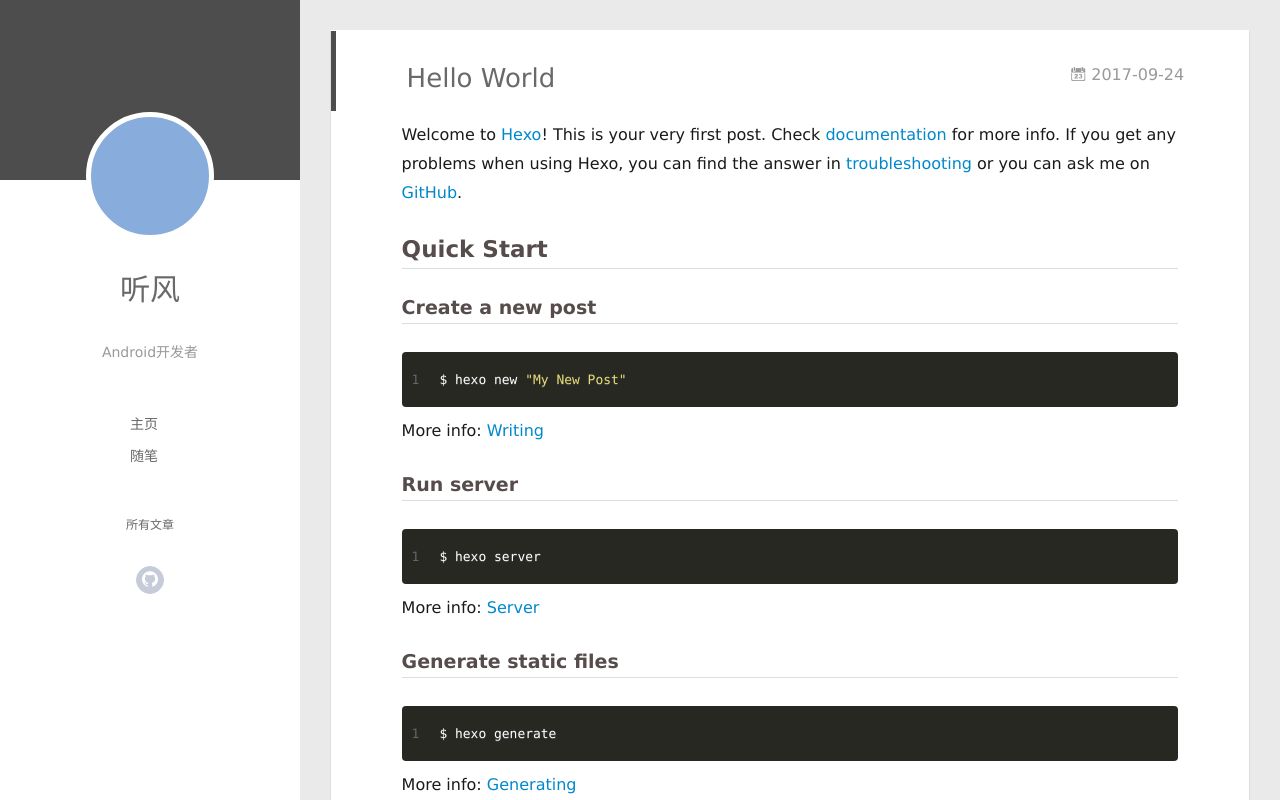
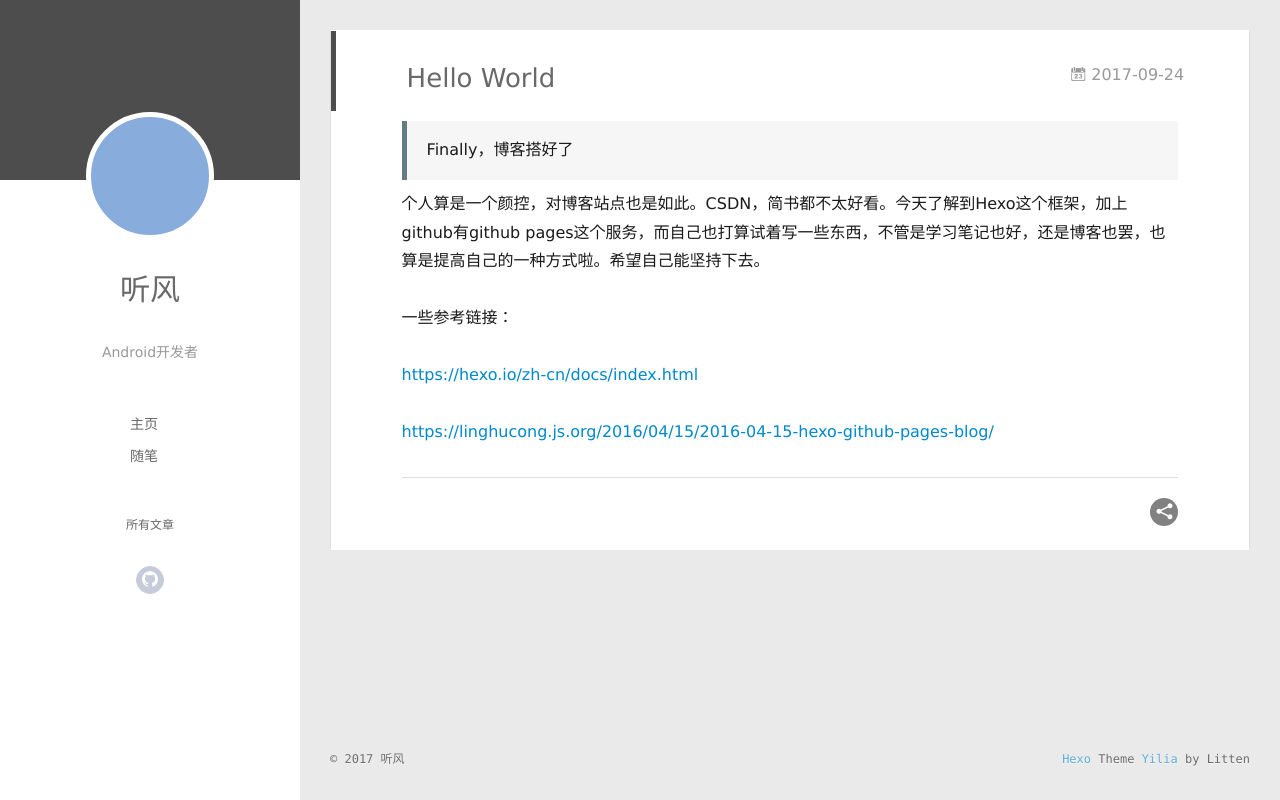
Before and after one commit to chentao7v/chentao7v.github.io, a plain HTML site: page 2017/09/24/hello-world/index.html in a window 1280 px wide. Drawn offline with nearby package versions, Linux system fonts and the light colour scheme; some packages are replaced by stand-ins of ours.

Commit message:
Site updated: 2017-09-24 23:14:39

```diff
--- a/2017/09/24/hello-world/index.html
+++ b/2017/09/24/hello-world/index.html
@@ -8,17 +8,17 @@
   <link rel="dns-prefetch" href="http://chentao7v.github.io">
   <title>Hello World | 听风</title>
   <meta name="viewport" content="width=device-width, initial-scale=1, maximum-scale=1">
-  <meta name="description" content="Welcome to Hexo! This is your very first post. Check documentation for more info. If you get any problems when using Hexo, you can find the answer in troubleshooting or you can ask me on GitHub. Quick">
+  <meta name="description" content="Finally，博客搭好了  个人算是一个颜控，对博客站点也是如此。CSDN，简书都不太好看。今天了解到Hexo这个框架，加上github有github pages这个服务，而自己也打算试着写一些东西，不管是学习笔记也好，还是博客也罢，也算是提高自己的一种方式啦。希望自己能坚持下去。 一些参考链接： https://hexo.io/zh-cn/docs/index.html https://li">
 <meta property="og:type" content="article">
 <meta property="og:title" content="Hello World">
 <meta property="og:url" content="http://chentao7v.github.io/2017/09/24/hello-world/index.html">
 <meta property="og:site_name" content="听风">
-<meta property="og:description" content="Welcome to Hexo! This is your very first post. Check documentation for more info. If you get any problems when using Hexo, you can find the answer in troubleshooting or you can ask me on GitHub. Quick">
+<meta property="og:description" content="Finally，博客搭好了  个人算是一个颜控，对博客站点也是如此。CSDN，简书都不太好看。今天了解到Hexo这个框架，加上github有github pages这个服务，而自己也打算试着写一些东西，不管是学习笔记也好，还是博客也罢，也算是提高自己的一种方式啦。希望自己能坚持下去。 一些参考链接： https://hexo.io/zh-cn/docs/index.html https://li">
 <meta property="og:locale" content="Java">
-<meta property="og:updated_time" content="2017-09-24T12:24:24.000Z">
+<meta property="og:updated_time" content="2017-09-24T14:16:02.000Z">
 <meta name="twitter:card" content="summary">
 <meta name="twitter:title" content="Hello World">
-<meta name="twitter:description" content="Welcome to Hexo! This is your very first post. Check documentation for more info. If you get any problems when using Hexo, you can find the answer in troubleshooting or you can ask me on GitHub. Quick">
+<meta name="twitter:description" content="Finally，博客搭好了  个人算是一个颜控，对博客站点也是如此。CSDN，简书都不太好看。今天了解到Hexo这个框架，加上github有github pages这个服务，而自己也打算试着写一些东西，不管是学习笔记也好，还是博客也罢，也算是提高自己的一种方式啦。希望自己能坚持下去。 一些参考链接： https://hexo.io/zh-cn/docs/index.html https://li">
 
     <link rel="alternative" href="/atom.xml" title="听风" type="application/atom+xml">
 
@@ -158,15 +158,13 @@
 
     <div class="article-entry" itemprop="articleBody">
 
-        <p>Welcome to <a href="https://hexo.io/" target="_blank" rel="external">Hexo</a>! This is your very first post. Check <a href="https://hexo.io/docs/" target="_blank" rel="external">documentation</a> for more info. If you get any problems when using Hexo, you can find the answer in <a href="https://hexo.io/docs/troubleshooting.html" target="_blank" rel="external">troubleshooting</a> or you can ask me on <a href="https://github.com/hexojs/hexo/issues" target="_blank" rel="external">GitHub</a>.</p>
-<h2 id="Quick-Start"><a href="#Quick-Start" class="headerlink" title="Quick Start"></a>Quick Start</h2><h3 id="Create-a-new-post"><a href="#Create-a-new-post" class="headerlink" title="Create a new post"></a>Create a new post</h3><figure class="highlight bash"><table><tr><td class="gutter"><pre><div class="line">1</div></pre></td><td class="code"><pre><div class="line">$ hexo new <span class="string">"My New Post"</span></div></pre></td></tr></table></figure>
-<p>More info: <a href="https://hexo.io/docs/writing.html" target="_blank" rel="external">Writing</a></p>
-<h3 id="Run-server"><a href="#Run-server" class="headerlink" title="Run server"></a>Run server</h3><figure class="highlight bash"><table><tr><td class="gutter"><pre><div class="line">1</div></pre></td><td class="code"><pre><div class="line">$ hexo server</div></pre></td></tr></table></figure>
-<p>More info: <a href="https://hexo.io/docs/server.html" target="_blank" rel="external">Server</a></p>
-<h3 id="Generate-static-files"><a href="#Generate-static-files" class="headerlink" title="Generate static files"></a>Generate static files</h3><figure class="highlight bash"><table><tr><td class="gutter"><pre><div class="line">1</div></pre></td><td class="code"><pre><div class="line">$ hexo generate</div></pre></td></tr></table></figure>
-<p>More info: <a href="https://hexo.io/docs/generating.html" target="_blank" rel="external">Generating</a></p>
-<h3 id="Deploy-to-remote-sites"><a href="#Deploy-to-remote-sites" class="headerlink" title="Deploy to remote sites"></a>Deploy to remote sites</h3><figure class="highlight bash"><table><tr><td class="gutter"><pre><div class="line">1</div></pre></td><td class="code"><pre><div class="line">$ hexo deploy</div></pre></td></tr></table></figure>
-<p>More info: <a href="https://hexo.io/docs/deployment.html" target="_blank" rel="external">Deployment</a></p>
+        <blockquote>
+<p>Finally，博客搭好了</p>
+</blockquote>
+<p>个人算是一个颜控，对博客站点也是如此。CSDN，简书都不太好看。今天了解到Hexo这个框架，加上github有github pages这个服务，而自己也打算试着写一些东西，不管是学习笔记也好，还是博客也罢，也算是提高自己的一种方式啦。希望自己能坚持下去。</p>
+<p>一些参考链接：</p>
+<p><a href="https://hexo.io/zh-cn/docs/index.html" target="_blank" rel="external">https://hexo.io/zh-cn/docs/index.html</a></p>
+<p><a href="https://linghucong.js.org/2016/04/15/2016-04-15-hexo-github-pages-blog/" target="_blank" rel="external">https://linghucong.js.org/2016/04/15/2016-04-15-hexo-github-pages-blog/</a></p>
 
 
 
```
Also changed, not shown: index.html (+7 -9 lines).
